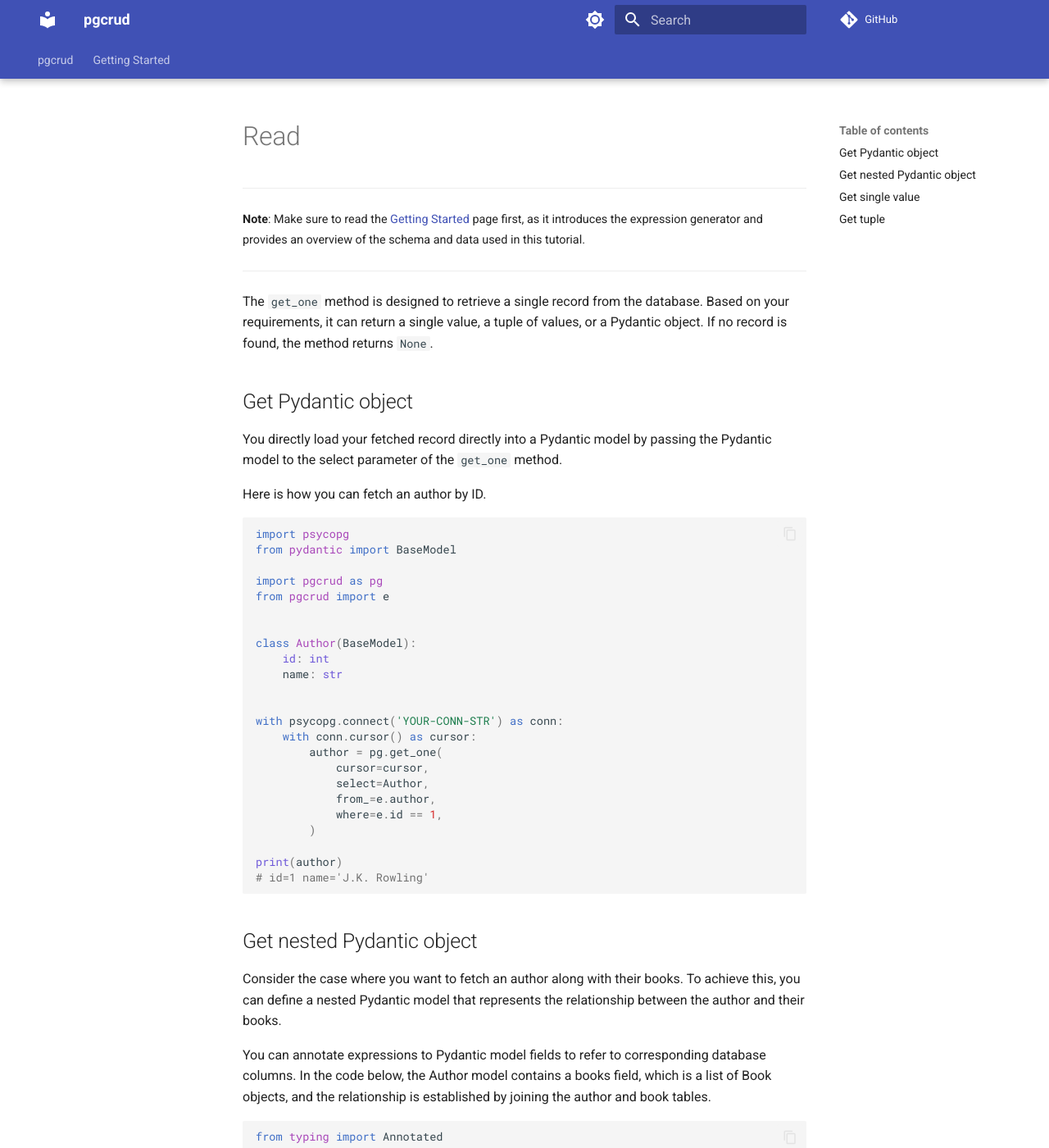
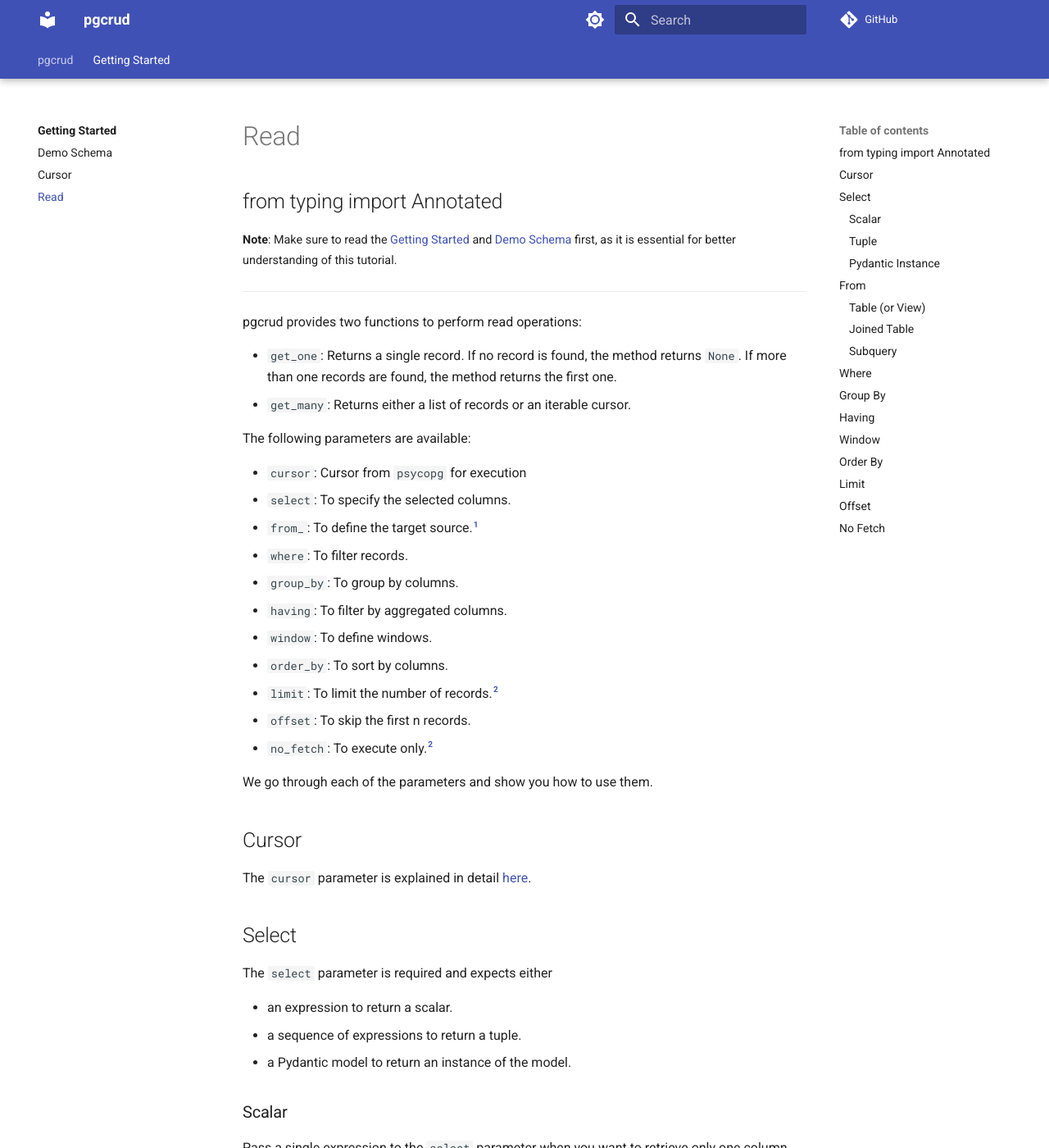
Before and after one commit to dakivara/pgcrud, an MkDocs documentation site: the page built from docs/getting-started/read.md, in a window 1280 px wide and 1400 px high. Shown: the whole window at 82% size. Built offline with MkDocs 1.6.1 and Material for MkDocs 9.7.7, drawn with Linux system fonts in a browser that asks for light colours; comment, search, counter and statistics services are not loaded; some of the changed text lies outside the part shown.

Commit message:
progress in docs

````diff
--- a/docs/getting-started/read.md
+++ b/docs/getting-started/read.md
@@ -1,24 +1,144 @@
-
+from typing import Annotated
 -----
 
 <span style="font-size: 0.9em;">
-    **Note**: Make sure to read the [Getting Started](index.md) page first, as it introduces the expression generator and provides an overview of the schema and data used in this tutorial.
+    **Note**: Make sure to read the [Getting Started](index.md) and [Demo Schema](demo-schema.md) first, as it is essential for better understanding of this tutorial.
 </span>
 
 -----
 
-The `get_one` method is designed to retrieve a single record from the database. Based on your requirements,
-it can return a single value, a tuple of values, or a Pydantic object. If no record is found, the method returns `None`.
+pgcrud provides two functions to perform read operations:
+
+- `get_one`: Returns a single record. If no record is found, the method returns `None`. If more than one records are found, the method returns the first one.
+- `get_many`: Returns either a list of records or an iterable cursor.
+
+The following parameters are available:
+
+- `cursor`: Cursor from `psycopg` for execution
+- `select`: To specify the selected columns.
+- `from_`: To define the target source.[^1]
+- `where`: To filter records.
+- `group_by`: To group by columns.
+- `having`: To filter by aggregated columns.
+- `window`: To define windows.
+- `order_by`: To sort by columns.
+- `limit`: To limit the number of records.[^2]
+- `offset`: To skip the first n records.
+- `no_fetch`: To execute only.[^2]
 
 
-## Get Pydantic object
+[^1]: The only reason why this parameter has a trailing underscore is that `from` is a reserved keyword.
 
-You directly load your fetched record directly into a Pydantic model by passing the Pydantic model to the select parameter of the `get_one` method.
+[^2]: Only available for the `get_many` method.
 
-Here is how you can fetch an author by ID.
+
+We go through each of the parameters and show you how to use them.
+
+
+## Cursor
+
+The `cursor` parameter is explained in detail [here](cursor.md).
+
+
+## Select
+
+The `select` parameter is required and expects either
+
+- an expression to return a scalar.
+- a sequence of expressions to return a tuple.
+- a Pydantic model to return an instance of the model.
+
+
+### Scalar
+
+Pass a single expression to the `select` parameter when you want to retrieve only one column.
 
 ```python
-import psycopg
+from psycopg import Cursor
+
+import pgcrud as pg
+from pgcrud import e
+
+
+def get_author_name(
+        cursor: Cursor[str],
+        id_: int,
+) -> str | None:
+
+    return pg.get_one(
+        cursor=cursor,
+        select=e.name,
+        from_=e.author,
+        where=e.id == id_,
+    )
+
+
+def get_book_titles(
+        cursor: Cursor[str],
+        author_id: int,
+) -> list[str]:
+
+    return pg.get_many(
+        cursor=cursor,
+        select=e.title,
+        from_=e.book,
+        where=e.author_id == author_id,
+    )
+```
+
+
+### Tuple
+
+Pass a sequence of expressions to the `select` parameter when you want to retrieve multiple columns as a tuple.
+
+
+```python
+from datetime import date
+
+from psycopg import Cursor
+
+import pgcrud as pg
+from pgcrud import e
+
+
+def get_author_name_and_day_of_birth(
+        cursor: Cursor[tuple[str, date]],
+        id_: int,
+) -> tuple[str, date] | None:
+
+    return pg.get_one(
+        cursor=cursor,
+        select=(e.name, e.day_of_birth),
+        from_=e.author,
+        where=e.id == id_,
+    )
+
+
+def get_book_ids_and_titles(
+        cursor: Cursor[tuple[int, str]],
+        author_id: int,
+) -> list[tuple[int, str]]:
+
+    return pg.get_many(
+        cursor=cursor,
+        select=(e.id, e.title),
+        from_=e.book,
+        where=e.author_id == author_id,
+    )
+```
+
+
+### Pydantic Instance
+
+Pass a Pydantic model to the `select` parameter when you want to directly load the retrieved records into the Pydantic model. By default, pgcrud
+maps the Pydantic model field names to the corresponding columns in the target table. However, you can customize this mapping by
+adding expression annotations to each field.
+
+```python
+from datetime import date
+from typing import Annotated
+
+from psycopg import Cursor
 from pydantic import BaseModel
 
 import pgcrud as pg
@@ -28,39 +148,7 @@
 class Author(BaseModel):
     id: int
     name: str
-
-
-with psycopg.connect('YOUR-CONN-STR') as conn:
-    with conn.cursor() as cursor:
-        author = pg.get_one(
-            cursor=cursor,
-            select=Author,
-            from_=e.author,
-            where=e.id == 1,
-        )
-
-print(author)
-# id=1 name='J.K. Rowling'
-```
-
-
-## Get nested Pydantic object
-
-Consider the case where you want to fetch an author along with their books. To achieve this, you can define a
-nested Pydantic model that represents the relationship between the author and their books.
-
-You can annotate expressions to Pydantic model fields to refer to corresponding database columns. In the
-code below, the Author model contains a books field, which is a list of Book objects, and the
-relationship is established by joining the author and book tables.
-
-```python
-from typing import Annotated
-
-import psycopg
-from pydantic import BaseModel
-
-import pgcrud as pg
-from pgcrud import e, q, f
+    dob: Annotated[date, e.date_of_birth]
 
 
 class Book(BaseModel):
@@ -68,83 +156,72 @@
     title: str
 
 
-class Author(BaseModel):
-    id: Annotated[int, e.author.id]
-    name: Annotated[str, e.author.name]
-    books: Annotated[list[Book], e.author_books.books]
+def get_author(
+        cursor: Cursor[Author],
+        id_: int,
+) -> Author | None:
+
+    return pg.get_one(
+        cursor=cursor,
+        select=Author,
+        from_=e.author,
+        where=e.id == id_,
+    )
 
 
-with psycopg.connect('YOUR-CONN-STR') as conn:
-    with conn.cursor() as cursor:
-        author = pg.get_one(
-            cursor=cursor,
-            select=Author,
-            from_=e.author.
-                JOIN(
-                    q.SELECT((e.author_id, f.json_agg(e.book).AS('books'))).
-                    FROM(e.book).
-                    GROUP_BY(e.author_id).
-                    AS('author_books')
-                ).ON(e.author.id == e.author_books.author_id),
-            where=e.author.id == 1,
-        )
+def get_books(
+        cursor: Cursor[Book],
+        author_id: int,
+) -> list[Book]:
 
-print(author)
-# id=1 name='J.K. Rowling' books=[Book(id=1, title="Harry Potter and the Sorcerer's Stone"), Book(id=2, title='Harry Potter and the Chamber of Secrets'), Book(id=3, title='Harry Potter and the Prisoner of Azkaban')]
+    return pg.get_many(
+        cursor=cursor,
+        select=Book,
+        from_=e.book,
+        where=e.author_id == author_id,
+    )
 ```
 
+## From
 
-## Get single value
-
-If you only need a specific field from a record, you can achieve this by passing a single expression to
-the select parameter of the `get_one` method.
-
-Here is how you fetch the author's name by ID.
-
-```python
-import psycopg
-
-import pgcrud as pg
-from pgcrud import e
+The `from_` parameter is required and specifies the target source. The target is typically a table or view but it can also
+be a joined table, or a subquery.
 
 
-with psycopg.connect('YOUR-CONN-STR') as conn:
-    with conn.cursor() as cursor:
-        author_name = pg.get_one(
-            cursor=cursor,
-            select=e.name,
-            from_=e.author,
-            where=e.id == 1,
-        )
+### Table (or View)
 
-print(author_name)
-# J.K. Rowling
-```
+Pass an expression to the `from_` parameter to directly select from a table or view.
 
 
-## Get tuple
-
-If you only need some fields as tuple from a record, you can achieve this by passing a tuple of expressions to
-the select parameter of the `get_one` method.
-
-Here is how you fetch the author's ID and name by ID.
-
-```python
-import psycopg
-
-import pgcrud as pg
-from pgcrud import e
 
 
-with psycopg.connect('YOUR-CONN-STR') as conn:
-    with conn.cursor() as cursor:
-        author_tuple = pg.get_one(
-            cursor=cursor,
-            select=(e.id, e.name),
-            from_=e.author,
-            where=e.id == 1,
-        )
 
-print(author_tuple)
-# (1, 'J.K. Rowling')
-```
+### Joined Table
+
+
+### Subquery
+
+
+
+## Where
+
+
+## Group By
+
+
+## Having
+
+
+## Window
+
+
+## Order By
+
+
+## Limit
+
+
+## Offset
+
+
+## No Fetch
--- a/mkdocs.yml
+++ b/mkdocs.yml
@@ -37,4 +37,6 @@
   - pgcrud: index.md
   - Getting Started:
     - Getting Started: getting-started/index.md
-#    - Read: getting-started/read.md
+    - Demo Schema: getting-started/demo-schema.md
+    - Cursor: getting-started/cursor.md
+    - Read: getting-started/read.md
````
Also changed, not shown: docs/getting-started/demo-schema.md (+5 -4 lines), docs/getting-started/cursor.md (added).
